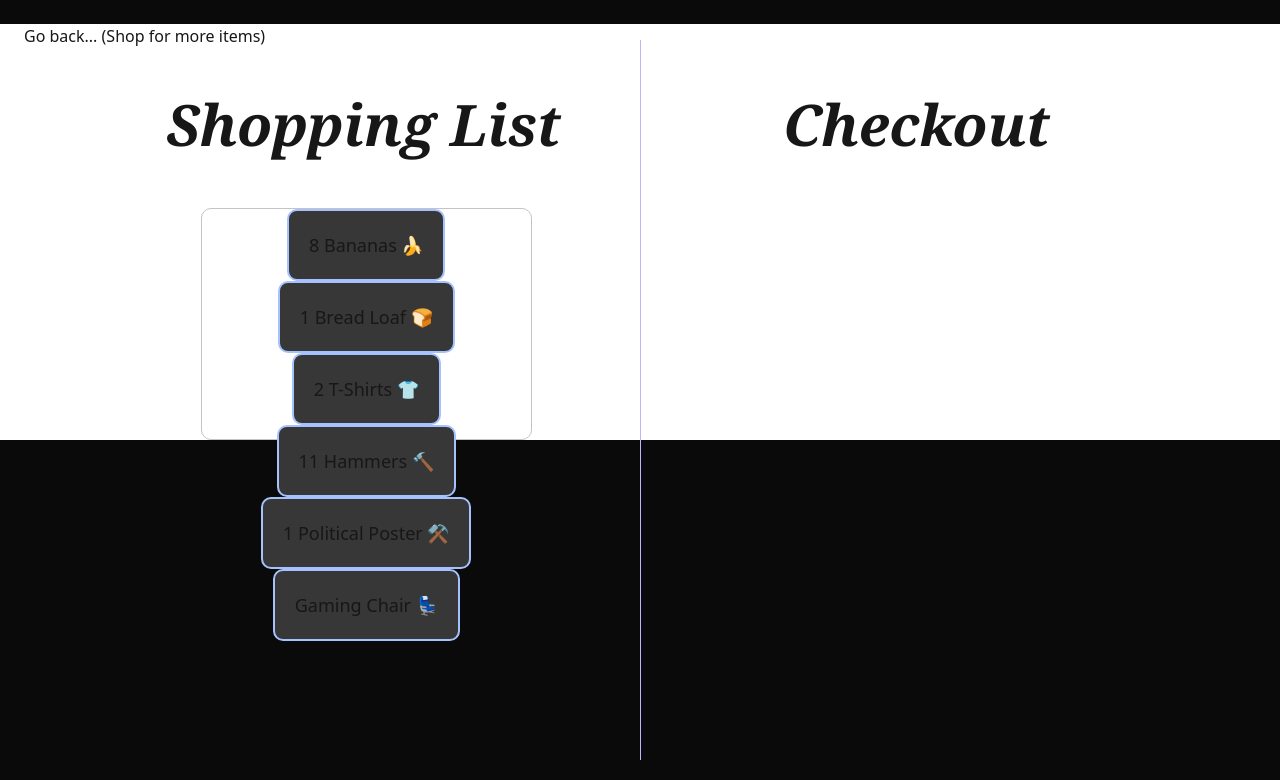
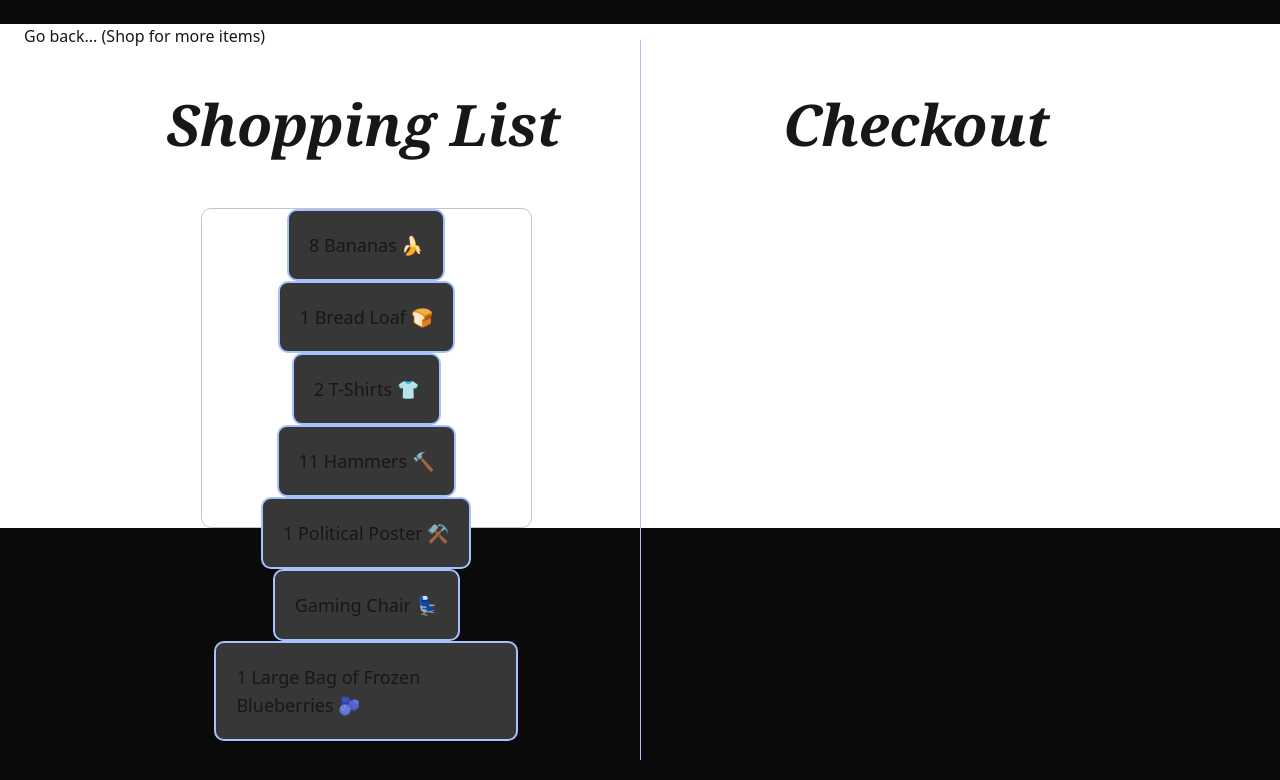
Before and after one commit to FlawlessCasual17/cprg306-assignments, a Next.js app: page /week-3 in a window 1280 px wide. Shown: the top 780 px of the page. Built offline with nearby package versions, Linux system fonts and the light colour scheme.

Commit message:
Updated `week-3` page
Signed-off-by: FlawlessCasual17 <07e5297d5b@c0x0.com>

```diff
--- a/app/globals.css
+++ b/app/globals.css
@@ -36,13 +36,13 @@
   position: relative;
   justify-content: center;
   flex-wrap: wrap;
-  height: 29vh;
+  height: 40vh;
   border: 1px solid #c3c3cc;
   border-radius: 10px;
   left: 16%;
   width: 30%;
 
-  > .item {
+  > div {
     text-align: left; /* Aligns the text within the item to the left */
     /* Other styling for the item */
     padding: 20px;
--- a/app/week-3/page.js
+++ b/app/week-3/page.js
@@ -9,12 +9,13 @@ export default function Page() {
                     Shopping List
                 </h1>
                 <div className="text-lg flex-container">
-                    <div className="item">8 Bananas 🍌</div>
-                    <div className="item">1 Bread Loaf 🍞</div>
-                    <div className="item">2 T-Shirts 👕</div>
-                    <div className="item">11 Hammers 🔨</div>
-                    <div className="item">1 Political Poster ⚒️</div>
-                    <div className="item">Gaming Chair 💺</div>
+                    <div>8 Bananas 🍌</div>
+                    <div>1 Bread Loaf 🍞</div>
+                    <div>2 T-Shirts 👕</div>
+                    <div>11 Hammers 🔨</div>
+                    <div>1 Political Poster ⚒️</div>
+                    <div>Gaming Chair 💺</div>
+                    <div>1 Large    Bag of Frozen Blueberries 🫐</div>
                 </div>
             </div>
             <div className="vertical-line" />
```
